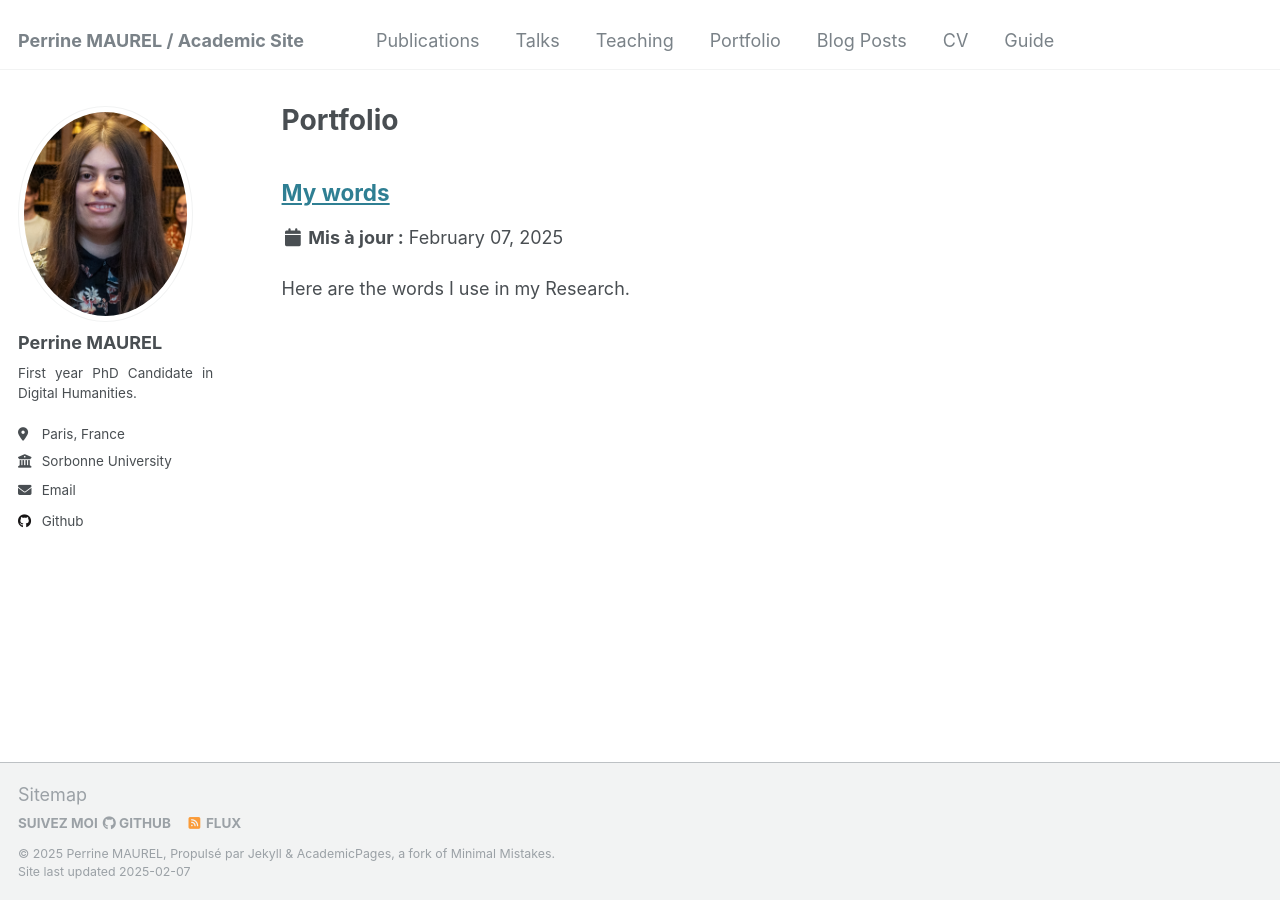
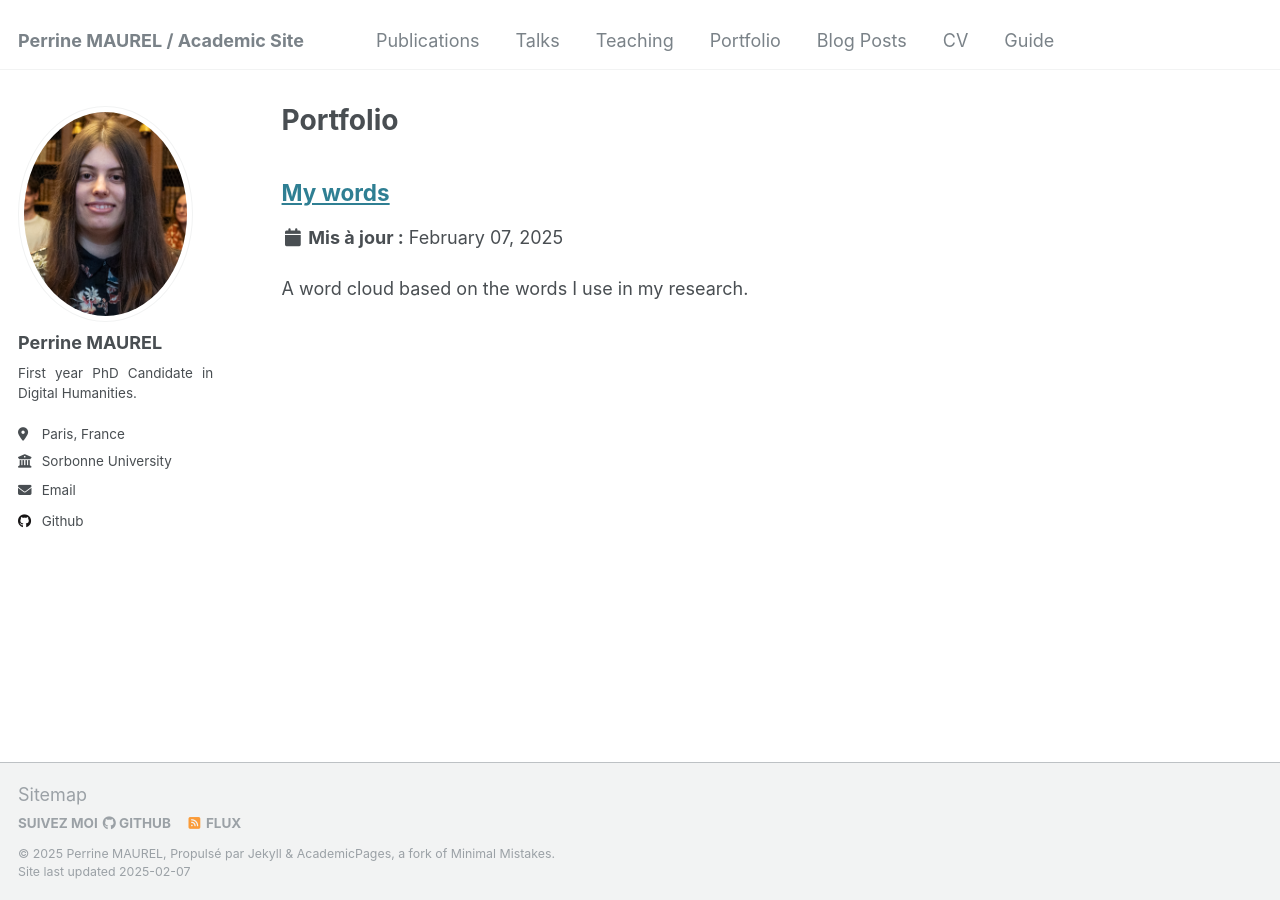
Before and after one commit to perrinemaurel/perrinemaurel.github.io, a Jekyll site: the page built from _pages/portfolio.html, in a window 1280 px wide. Built offline with Jekyll 4.4.1, drawn with Linux system fonts in a browser that asks for light colours.

Commit message:
Update my-words.html

```diff
--- a/_portfolio/my-words.html
+++ b/_portfolio/my-words.html
@@ -1,6 +1,6 @@
 ---
 title: "My words"
-excerpt: "Here are the words I use in my Research."
+excerpt: "A word cloud based on the words I use in my research."
 collection: portfolio
 ---
 
```
